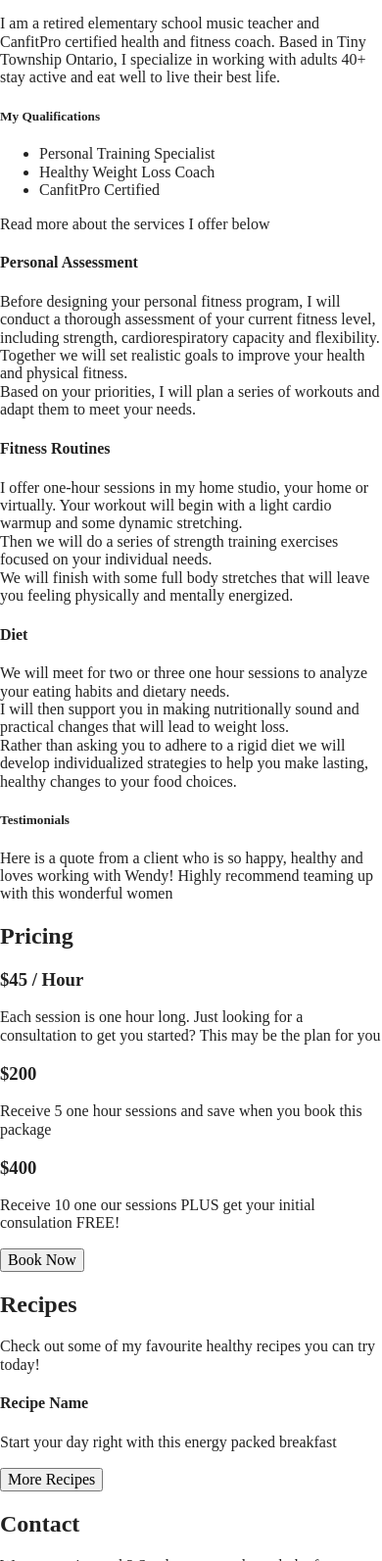
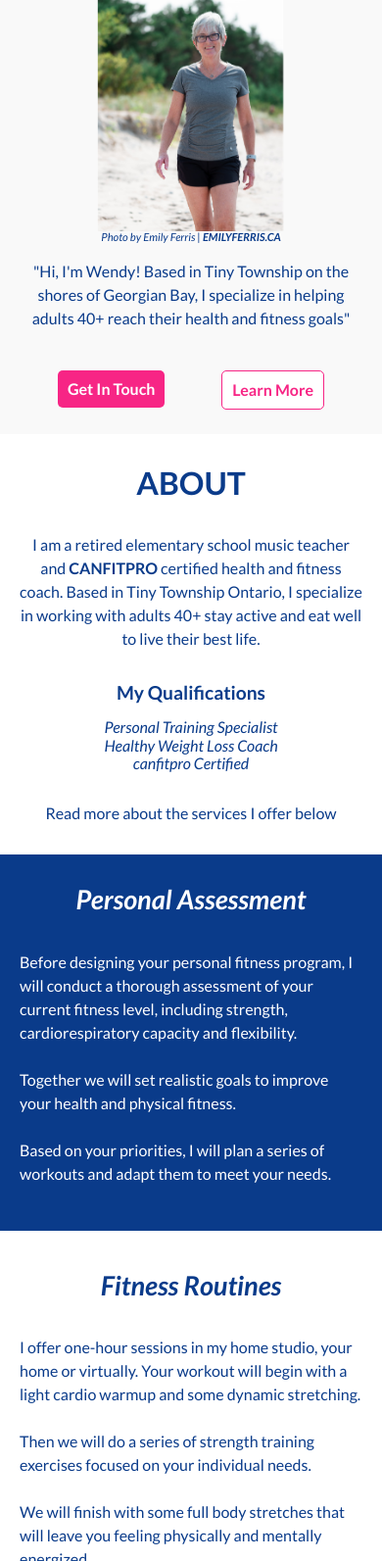
Before and after one commit to b-spademan/w-spademan, a website built with Parcel: page index.html in a window 390 px wide. Shown: the part 407-2000 px from the top of the page at 98% size. Built offline with nearby package versions, Linux system fonts and the light colour scheme.

Commit message:
Base styles added with mobile layout set up.

```diff
--- a/css/main.css
+++ b/css/main.css
@@ -86,6 +86,247 @@ textarea {
 /* ==========================================================================
    Author's custom styles
    ========================================================================== */
+/***** Base Styles *****/
+body {
+  margin: 0 auto;
+  width: 100%;
+  text-align: center;
+  font-family: 'Lato', sans-serif;
+  font-size: 16px;
+  color: #0A3B8A;
+}
+
+ul li {
+  list-style-type: none;
+}
+
+h1 {
+  font-family: 'Dancing Script', cursive;
+  font-size: 2.8em;
+  margin-bottom: 15px;
+  padding: 0 10px;
+}
+
+h2 {
+  font-size: 2.5em;
+  font-weight: 700;
+  padding: 0 10px;
+  color: #F72585;
+}
+
+h3 {
+  font-size: 2em;
+  font-weight: 700;
+  text-transform: uppercase;
+}
+
+h4 {
+  font-size: 1.7em;
+  font-weight: 700;
+  font-style: italic;
+}
+
+h5 {
+  font-size: 1.2em;
+  font-weight: 700;
+}
+
+p {
+  padding: 0 20px;
+  line-height: 1.5em;
+}
+
+button {
+  background-color: #F72585;
+  color: white;
+  width: auto;
+  text-transform: uppercase;
+  border: none;
+  border-radius: 5px;
+  padding: 10px;
+  margin: 15px 0;
+  font-size: 0.8em;
+  font-weight: 700;
+}
+
+/***** Header *****/
+
+header nav {
+  display: flex;
+  margin: 0 auto;
+  align-items: center;
+  justify-content: center;
+}
+
+header nav ul {
+  padding: 0;
+  margin-top: 0;
+}
+
+header nav ul li, a {
+  text-transform: uppercase;
+  font-weight: 600;
+  padding: 5px 0;
+  text-decoration: none;
+  color: #0A3B8A;
+}
+
+.hero-container {
+  display: flex;
+  background-color: #D4D2D525;
+  justify-content: center;
+  flex-flow: row wrap;
+}
+
+.hero-content {
+
+}
+
+.hero-content p {
+
+}
+
+.learn {
+  background-color: white;
+  color: #F72585;
+  border: 1px solid #F72585;
+}
+
+figure {
+  width: 100%;
+  margin: 0;
+}
+
+img {
+  width: 50%;
+  padding-top: 20px;
+}
+
+figcaption {
+  font-size: 0.7em;
+  font-style: italic;
+}
+
+.hero-buttons {
+  display: flex;
+  justify-content: space-around;
+  padding: 20px 30px;
+}
+/***** About *****/
+
+
+main ul {
+  padding: 0;
+  font-style: italic;
+  font-weight: 500;
+  margin-top: 0;
+  margin-bottom: 30px;
+}
+
+main h4 {
+  margin-top: 0;
+}
+
+.about p {
+  margin-bottom: 30px;
+}
+
+.about h5 {
+  margin-bottom: 15px;
+}
+
+.wrapper {
+  margin: 10px 0;
+  padding: 30px 0;
+  text-align: left;
+}
+
+.wrapper h4 {
+  text-align: center;
+}
+
+.blue {
+  background-color: #0A3B8A;
+  color: white;
+}
+
+.grey {
+  background-color: #D4D2D525;
+}
+
+.center {
+  text-align: center;
+}
+
+.quote {
+  padding: 0 20px;
+  font-style: italic;
+  margin-bottom: 30px;
+  text-align: center;
+}
+
+.pricing {
+  padding: 20px 0;
+}
+.pricing p {
+  margin-bottom: 32px;
+}
+
+.line-break {
+  border: 1px solid pink;
+  width: 20%;
+  margin: 0 auto;
+}
+
+.pricing button {
+  margin: 30px 0;
+}
+
+.recipes h3 {
+  margin-top: 0;
+}
+
+/**** Footer *****/
+footer {
+  background-color: #0A3B8A;
+  color: white;
+  padding-top: 10px;
+  margin-top: 40px;
+}
+
+form {
+  display: flex;
+  flex-direction: column;
+  width: 80%;
+  margin: 0 auto;
+  padding: 20px 0;
+  align-items: center;
+}
+
+input, textarea {
+  margin: 10px 0;
+  padding: 10px;
+  border: none;
+  border-radius: 5px;
+  width: 80%;
+}
+
+.submit {
+  color: #F72585;
+  width: 60%;
+  padding: 10px;
+  margin: 25px 0;
+  text-transform: uppercase;
+  font-weight: 700;
+}
+
+.copyright {
+  font-size: 0.8em;
+  padding-top: 20px;
+  padding-bottom: 5px;
+  width: 60%;
+  margin: 0 auto;
+}
 
 /* ==========================================================================
    Helper classes
--- a/index.html
+++ b/index.html
@@ -34,84 +34,116 @@
 <!-- HEADER -->
 <header>
   <h1>Wendy's Workouts</h1>
+  <div class="line-break"></div>
   <nav>
     <ul>
       <li>Home</li>
-      <li>About</li>
-      <li>Recipes</li>
-      <li>Contact</li>
+      <li><a href="#about-section">About</a></li>
+      <li><a href="#recipe-section">Recipes</li>
+      <li><a href="#contact-section">Contact</a></li>
     </ul>
   </nav>
 
-  <div>
+  <div class="hero-container">
+    <div class="hero-content">
       <h2>Healthy Weight Loss and Fitness Coach</h2>
+      <figure>
+        <img src="img/wendy-spademan.png" alt="Wendy on the beach"></img>
+        <figcaption>Photo by Emily Ferris | <a href="https://www.emilyferris.ca/" target="_blank">emilyferris.ca</a></figcaption>
+      </figure>
       <p>"Hi, I'm Wendy! Based in Tiny Township on the shores of Georgian Bay, I specialize in helping adults 40+ reach their health and fitness goals"</p>
-    <button>Get In Touch</button>
-    <button>Learn More</button>
+      <div class="hero-buttons">
+        <a href="#contact-section"><button>Get In Touch</button></a>
+        <a href="#about-section"><button class="learn">Learn More</button></a>
+      </div>
     </div>
 
-  <img src="" alt="Wendy on the beach"></img>
+  </div>
 </header>
 
 <!-- ABOUT -->
 <main>
+  <section class="about" id="about-section">
     <h3>About</h3>
-  <p>I am a retired elementary school music teacher and CanfitPro certified health and fitness coach. Based in Tiny Township Ontario, I specialize in working with adults 40+ stay active and eat well to live their best life.</p>
+    <p>I am a retired elementary school music teacher and <a href="https://www.canfitpro.com/" target="_blank">canfitpro</a> certified health and fitness coach. Based in Tiny Township Ontario, I specialize in working with adults 40+ stay active and eat well to live their best life.</p>
     <h5>My Qualifications</h5>
     <ul>
       <li>Personal Training Specialist</li>
       <li>Healthy Weight Loss Coach</li>
-    <li>CanfitPro Certified</li>
+      <li>canfitpro Certified</li>
     </ul>
     <p>Read more about the services I offer below</p>
+  </section>
 
+  <div class="wrapper blue">
     <h4>Personal Assessment</h4>
     <p>Before designing your personal fitness program, I will conduct a thorough assessment of your current fitness level, including strength, cardiorespiratory capacity and flexibility.
-  <br>
+      <br><br>
     Together we will set realistic goals to improve your health and physical fitness.
-  <br>
+    <br><br>
     Based on your priorities, I will plan a series of workouts and adapt them to meet your needs.</p>
+  </div>
 
+  <div class="wrapper">
     <h4>Fitness Routines</h4>
     <p>I offer one-hour sessions in my home studio, your home or virtually.  Your workout will begin with a light cardio warmup and some dynamic stretching.
-  <br>
+    <br><br>
     Then we will do a series of strength training exercises focused on your individual needs.
-  <br>
+    <br><br>
     We will finish with some full body stretches that will leave you feeling physically and mentally energized.</p>
+  </div>
 
+  <div class="wrapper blue">
     <h4>Diet</h4>
     <p>We will meet for two or three one hour sessions to analyze your eating habits and dietary needs.
-  <br>
+    <br><br>
     I will then support you in making nutritionally sound and practical changes that will lead to weight loss.
-  <br>
+    <br><br>
     Rather than asking you to adhere to a rigid  diet we will develop individualized strategies to help you make lasting, healthy changes to your food choices.</p>
+  </div>
 
   <h5>Testimonials</h5>
-  <quote>Here is a quote from a client who is so happy, healthy and loves working with Wendy! Highly recommend teaming up with this wonderful women</quote>
+  <p class="quote">Here is a quote from a client who is so happy, healthy and loves working with Wendy! Highly recommend teaming up with this wonderful women</p>
 
-  <h2>Pricing</h2>
-  <h3>$45 / Hour</h3>
+  <div class="pricing">
+    <div class="wrapper grey center">
+      <h3>Pricing</h3>
+      <p>Below you will find my rates and packages. Get in touch today to book your sessions.</p>
+
+    <h5>$45 / Hour</h5>
     <p>Each session is one hour long. Just looking for a consultation to get you started? This may be the plan for you</p>
-  <h3>$200</h3>
+    <div class="line-break"></div>
+    <h5>$200</h5>
     <p>Receive 5 one hour sessions and save when you book this package</p>
-  <h3>$400</h3>
+    <div class="line-break"></div>
+    <h5>$400</h5>
     <p>Receive 10 one our sessions PLUS get your initial consulation FREE!</p>
-  <button>Book Now</button>
+    <a href="#contact-section"><button>Book Now</button></a>
+    </div>
+  </div>
 
-  <h2>Recipes</h2>
-  <p>Check out some of my favourite healthy recipes you can try today!</p>
-  <h4>Recipe Name</h4>
-  <p>Start your day right with this energy packed breakfast</p>
-  <button>More Recipes</button>
+  <section id="recipe-section">
+    <h3>Recipes</h3>
+    <p>Keep an eye on this space! I will be posting some of my favourite recipes here for you to try.</p>
+    <div class="line-break"></div>
+    <h5>Coming soon!</h5>
+    <p></p>
+  </section>
+  <!--<button>More Recipes</button>-->
 </main>
 
 <!-- FOOTER -->
-<footer>
-  <h2>Contact</h2>
+<footer id="contact-section">
+  <h3>Contact</h3>
   <p>Want to get in touch? Send me a note through the form below</p>
-
   <form>
+    <input type="text" placeholder="Name">
+    <input type="email" placeholder="Email">
+    <textarea name="message" rows="10" columns="20" placeholder="Type your message here"></textarea>
+    <input class="submit" type="submit">
   </form>
+  <p class="copyright">Web design and development by Brenna Spademan | 2020</p>
+</footer>
 
 
   <script src="js/vendor/modernizr-3.11.2.min.js"></script>
```
Also changed, not shown: img/WendySpademan-original.jpg (added), img/wendy-spademan.png (added). Lines whose indentation alone changed are shown as unchanged.
